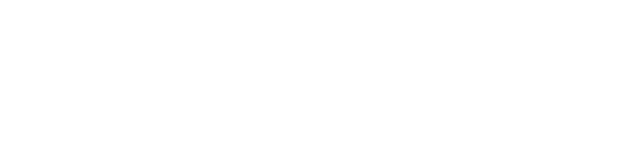
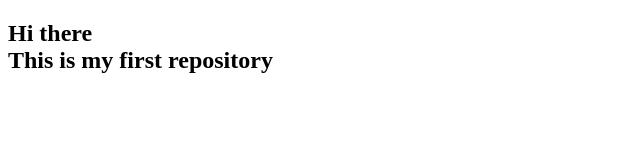
Before and after one commit to hasiburrahmanay1/My-first-repo, a plain HTML site: page index.html in a window 1280 px wide. Shown: the whole page, without its empty margins (0-640 px from the left). Drawn offline with Linux system fonts and the light colour scheme.

Commit message:
second commit

```diff
--- a/index.html
+++ b/index.html
@@ -6,6 +6,6 @@
     <title>My first repo</title>
 </head>
 <body>
-
+    <h2>Hi there<br> This is my first repository</h2>
 </body>
 </html>
```
